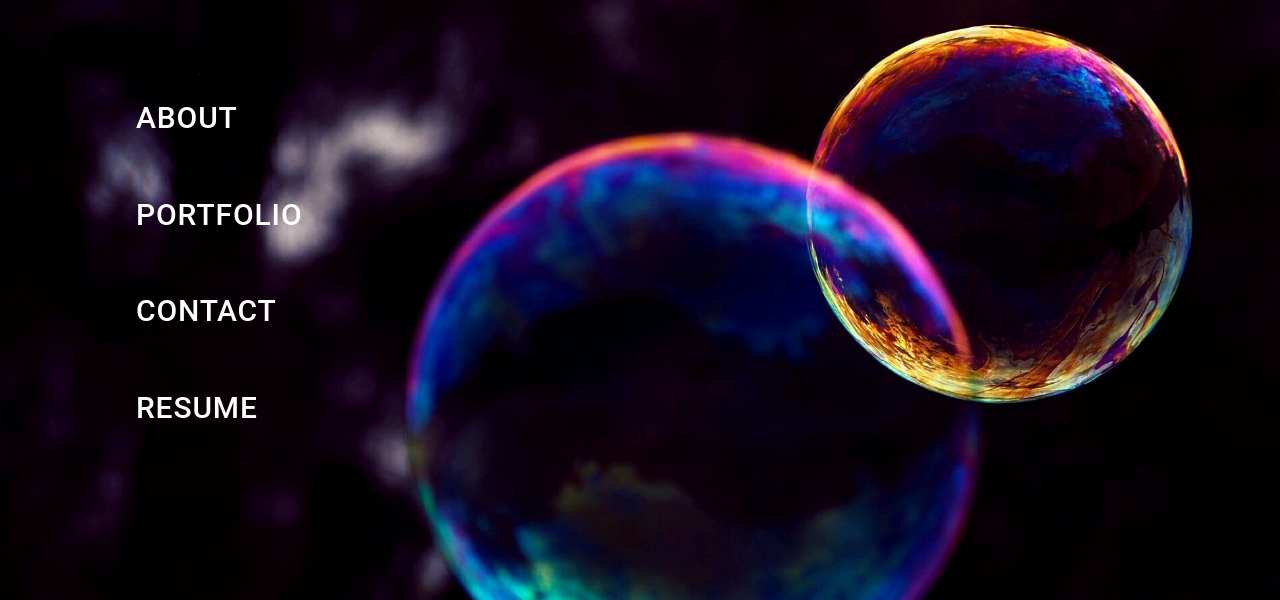
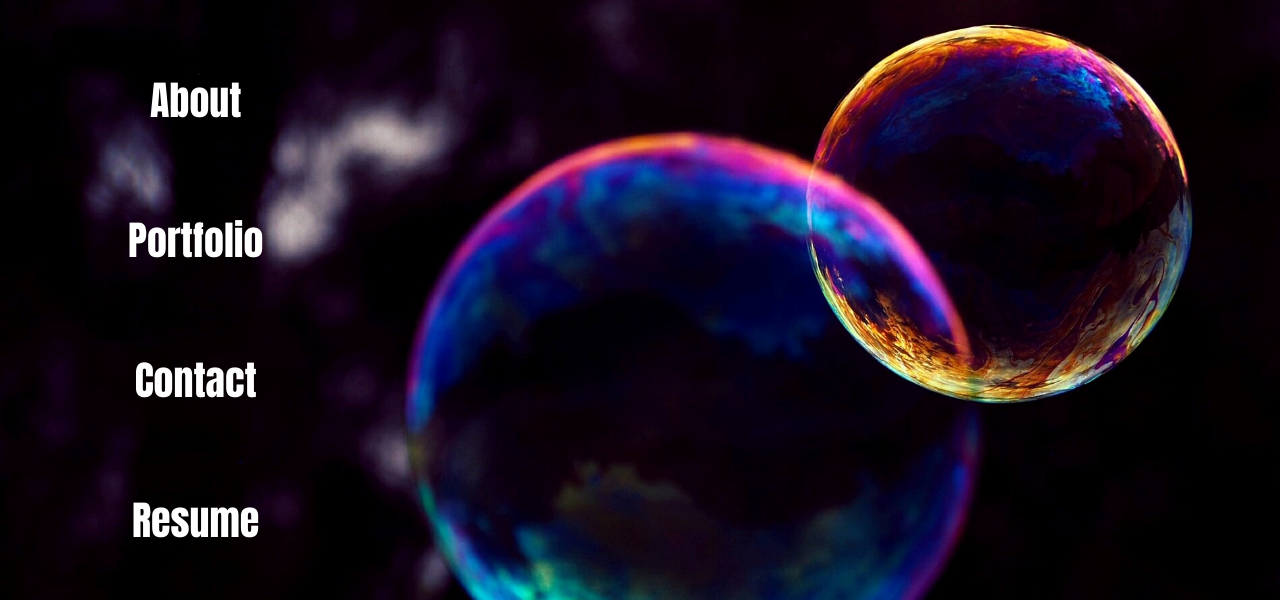
Before and after one commit to ycheng2021/React-Portfolio, a React (Create React App) app: page / in a window 1280 px wide. Shown: the part 130-730 px from the top of the page. Built offline with nearby package versions, Linux system fonts and the light colour scheme; a web font is replaced by a local one.

Commit message:
some css hover effects

```diff
--- a/src/components/Home.jsx
+++ b/src/components/Home.jsx
@@ -1,27 +1,20 @@
 import React from "react";
 import "../styles/style.css";
 import { Link } from "react-router-dom";
-import Button from "@mui/material/Button";
 
 export default function Homepage() {
   return (
     <div className="home">
       <div className="pageslist">
-        <Link to="/about">
-          <Button key="about" sx={{ my: 2, color: "white", display: "block" }}>
-            About
-          </Button>
+        <Link to="/about" className="home-options">
+          About
         </Link>
-        <Link to="/portfolio">
-          <Button
-            key="portfolio"
-            sx={{ my: 2, color: "white", display: "block" }}
-          >
-            Portfolio
-          </Button>
+        <Link to="/portfolio" className="home-options">
+          Portfolio
         </Link>
         <a
           href="/"
+          className="home-options"
           onClick={(e) => {
             let footer = document.getElementById("footer");
             e.preventDefault();
@@ -33,14 +26,10 @@ export default function Homepage() {
             window.history.pushState("footer", "footer", "/contact");
           }}
         >
-          <Button sx={{ my: 2, color: "white", display: "block" }}>
-            Contact
-          </Button>
+          Contact
         </a>
-        <Link to="/Yang_Cheng_Resume.PDF" target="_blank">
-          <Button key="resume" sx={{ my: 2, color: "white", display: "block" }}>
-            Resume
-          </Button>
+        <Link to="/Yang_Cheng_Resume.PDF" className="home-options" target="_blank">
+          Resume
         </Link>
       </div>
     </div>
--- a/src/pages/About.jsx
+++ b/src/pages/About.jsx
@@ -11,6 +11,13 @@ import { SiAdobe } from "react-icons/si";
 import { SiJquery } from "react-icons/si";
 import { DiGit } from "react-icons/di";
 import { SiVisualstudiocode } from "react-icons/si";
+import { FaNodeJs } from "react-icons/fa";
+import { SiInsomnia } from "react-icons/si"
+import { SiMongodb } from "react-icons/si";
+import { SiHeroku } from "react-icons/si";
+import { GrMysql } from "react-icons/gr";
+import { FaFigma } from "react-icons/fa";
+import { SiMaterialui } from "react-icons/si";
 
 const About = () => {
   return (
@@ -32,7 +39,7 @@ const About = () => {
           with the MERN stack to improve my skills.
         </p>
         <div className="skills-container">
-          <h2>Skills</h2>
+          <h2>Skills and Tools</h2>
           <div className="skills-list">
             <div className="skill">
               <FaHtml5 className="icons" />
@@ -67,13 +74,45 @@ const About = () => {
               <h5 className="icon-name">React</h5>
             </div>
             <div className="skill">
+              <SiAdobe className="icons" />
+              <h5 className="icon-name">Adobe Suite</h5>
+            </div>
+            <div className="skill">
+              <GrMysql className="icons" />
+              <h5 className="icon-name">MySQL</h5>
+            </div>
+            <div className="skill">
               <DiGit className="icons" />
               <h5 className="icon-name">Git</h5>
             </div>
             <div className="skill">
-              <SiAdobe className="icons" />
-              <h5 className="icon-name">Adobe Suite</h5>
+              <SiMongodb className="icons" />
+              <h5 className="icon-name">MongoDB</h5>
             </div>
+            <div className="skill">
+              <FaNodeJs className="icons" />
+              <h5 className="icon-name">Nodejs</h5>
+            </div>
+            <div className="skill">
+              <SiInsomnia className="icons" />
+              <h5 className="icon-name">Insomnia</h5>
+            </div>
+            <div className="skill">
+              <SiHeroku className="icons" />
+              <h5 className="icon-name">Heroku</h5>
+            </div>
+            <div className="skill">
+              <FaFigma className="icons" />
+              <h5 className="icon-name">Figma</h5>
+            </div>
+            <div className="skill">
+              <SiMaterialui  className="icons" />
+              <h5 className="icon-name">Material UI</h5>
+            </div>
+          </div>
+          <div className="soft-skills">
+            <h2>Soft Skills</h2>
+              <p>✽ Attention to Detail ✽ Communication ✽ Fast Learner ✽ Teamwork ✽ Adaptabipty ✽ Problem Solving ✽ Self-reliance</p>
           </div>
         </div>
       </div>
--- a/src/pages/Portfolio.jsx
+++ b/src/pages/Portfolio.jsx
@@ -17,7 +17,7 @@ const Portfolio = () => {
       <NavTabs />
       <div className="portfolio-container">
         <div className="portfolio">
-          <h1 className="greeting">Things I've Built</h1>
+          <h1 className="greeting">Selection of Works</h1>
           <div className="portfolio-container">
             <div className="project-cards">
               <Link to="home-improvement">
--- a/src/styles/style.css
+++ b/src/styles/style.css
@@ -2,14 +2,18 @@ html {
     margin:0;
     padding: 0;
 }
+
 body {
     margin: 0;
     text-align: center;
     min-height: 100vh;
     position: relative;
-    font-family: Verdana, Geneva, Tahoma, sans-serif;
     color: white;
     font-family: 'Happy Monkey', cursive;
+}
+
+h2 {
+    font-size: 30px;
 }
 
 .about-page,
@@ -20,8 +24,9 @@ body {
 .pageslist {
     display: flex;
     flex-direction: column;
-    padding-left: 10%;
-    padding-top: 25vh;
+    float: left;
+    margin-left: 10%;
+    margin-top: 20vh;
 }
 
 .home {
@@ -38,6 +43,13 @@ body {
     text-decoration: none !important;
 }
 
+.home-options {
+    font-size: 40px;
+    color: white;
+    font-family:Impact, Haettenschweiler, 'Arial Narrow Bold', sans-serif;
+    margin: 40px auto;
+}
+
 .navbar {
     background-color: transparent !important;
     box-shadow: none !important;
@@ -49,9 +61,10 @@ body {
 
 .css-1q39md6-MuiButtonBase-root-MuiButton-root {
     font-size: 30px !important;
+    font-family:Impact, Haettenschweiler, 'Arial Narrow Bold', sans-serif !important;
 }
 
-.css-rhsghg {
+.css-o69gx8-MuiCardMedia-root  {
     object-fit: contain !important;
 }
 
@@ -91,9 +104,8 @@ body {
 .skills-container {
     max-width: 500px;
     margin: 0 auto;
-    padding-top: 200px;
-    margin-bottom: 200px;
-    font-family: 'Lucida Sans', 'Lucida Sans Regular', 'Lucida Grande', 'Lucida Sans Unicode', Geneva, Verdana, sans-serif;
+    padding-top: 150px;
+    margin-bottom: 150px;
 }
 
 .skills-list {
@@ -104,6 +116,11 @@ body {
 
 .skill {
     margin: 10px;
+}
+
+.soft-skills {
+    margin: 60px auto;
+    line-height: 30px;
 }
 
 #footer {
@@ -159,6 +176,11 @@ body {
     justify-content: center;
 }
 
+.self-introduction {
+    line-height: 30px;
+    font-size: 20px;
+}
+
 .project-container {
     background-image: url("../images/background-gradient.jpg");
     height: 100%;
@@ -174,7 +196,7 @@ body {
 .image-container {
     display: flex;
     flex-direction: column;
-    padding-bottom: 180px;
+    padding-bottom: 250px;
 }
 
 .project-links {
@@ -188,6 +210,18 @@ body {
 .project-description {
     margin: 50px 10%;
     font-size: 20px;
+}
+
+.home-options:hover {
+    background-image: linear-gradient(to right, #ba81cf, #6886d4);
+    -webkit-background-clip: text;
+    -webkit-text-fill-color: transparent;
+}
+
+.css-1q39md6-MuiButtonBase-root-MuiButton-root:hover {
+    background-image: linear-gradient(to right, #ba81cf, #6886d4);
+    -webkit-background-clip: text;
+    -webkit-text-fill-color: transparent;
 }
 
 @media only screen and (max-width: 1240px) {
```
